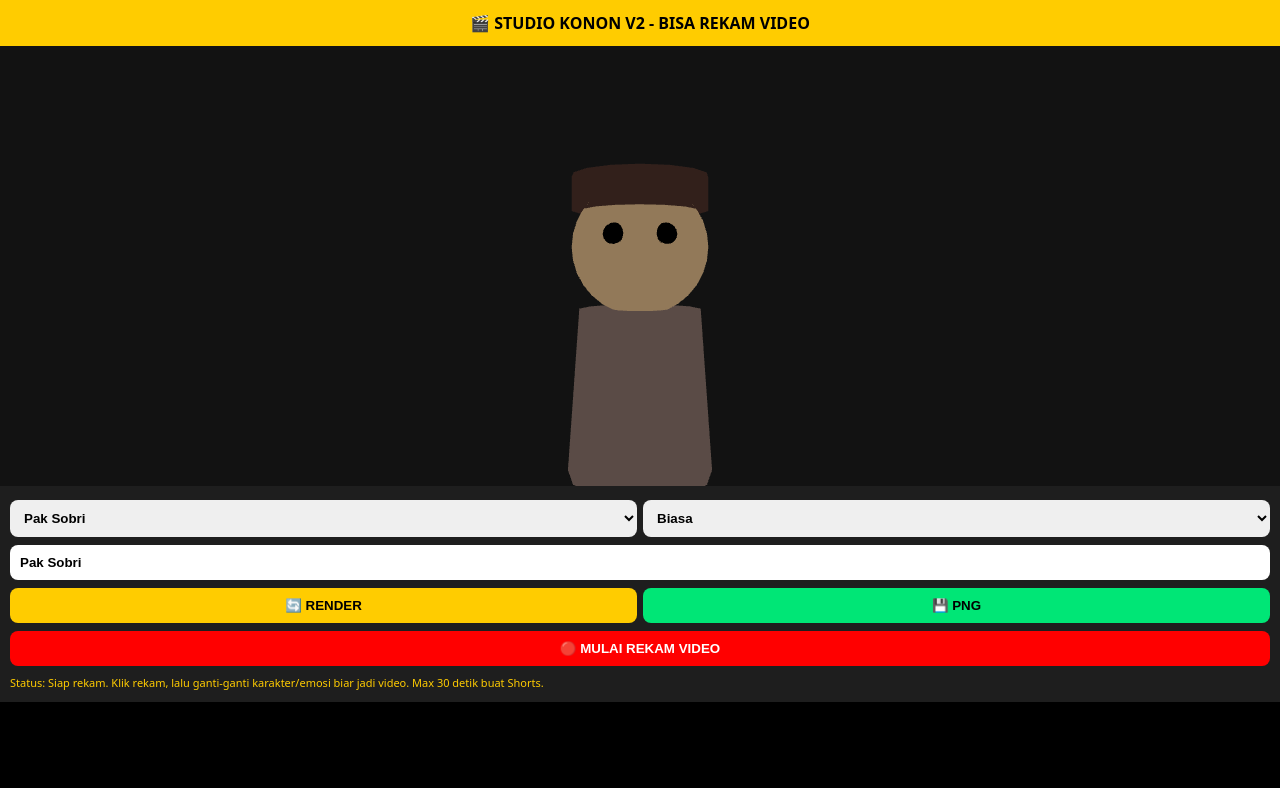
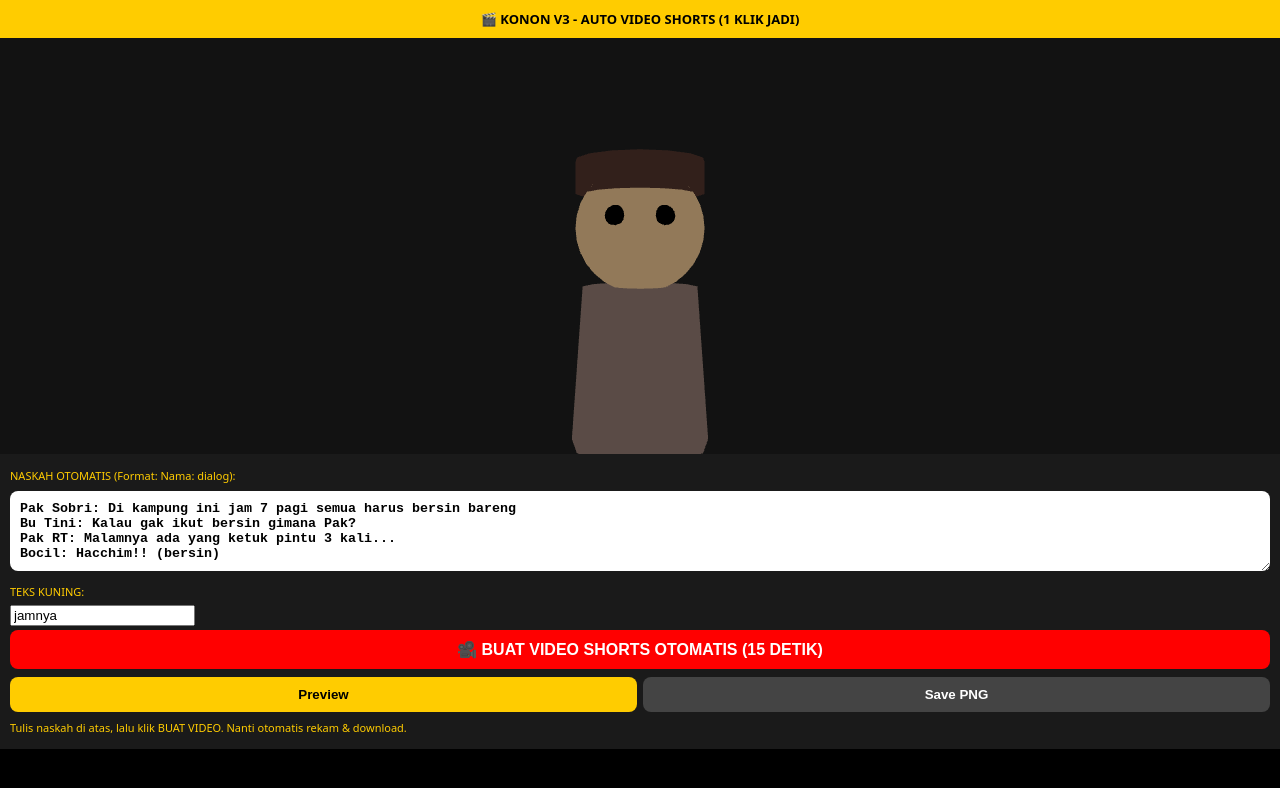
Before and after one commit to jatommaniak-wq/animasi-3d.-Pilih-Add-file., a plain HTML site: page index.html in a window 1280 px wide. Drawn offline with nearby package versions, Linux system fonts and the light colour scheme.

Commit message:
Update title and styles in index.html

```diff
--- a/index.html
+++ b/index.html
@@ -3,85 +3,94 @@
 <head>
 <meta charset="UTF-8">
 <meta name="viewport" content="width=device-width, initial-scale=1.0">
-<title>STUDIO KONON V2 - VIDEO</title>
+<title>KONON V3 AUTO VIDEO</title>
 <style>
 *{box-sizing:border-box}body{margin:0;background:#000;color:#fff;font-family:system-ui}
-#top{background:#ffcc00;color:#000;padding:12px;text-align:center;font-weight:900}
-#c{width:100%;height:55vh;display:block;background:#121212}
-#menu{padding:10px;background:#1e1e1e}
-select,input,button{width:100%;padding:10px;margin:4px 0;border-radius:8px;border:none;font-weight:900}
+#top{background:#ffcc00;color:#000;padding:10px;text-align:center;font-weight:900;font-size:13px}
+#c{width:100%;height:52vh;display:block;background:#111}
+#menu{padding:10px;background:#1a1a1a}
+textarea,select,button{width:100%;padding:10px;margin:4px 0;border-radius:8px;border:none;font-weight:700}
 button{cursor:pointer} .row{display:flex;gap:6px}.row>*{flex:1}
-.rec{background:#ff0000;color:#fff;animation:blink 1s infinite} @keyframes blink{50%{opacity:0.5}}
-small{color:#ffcc00;font-size:11px}
+small{color:#ffcc00;font-size:11px;display:block;margin:4px 0}
+#progress{width:100%;height:8px;background:#333;border-radius:4px;overflow:hidden;display:none}
+#bar{height:100%;width:0%;background:#ffcc00;transition:width 0.2s}
 </style>
 <script src="https://unpkg.com/three@0.160.0/build/three.min.js"></script>
 </head>
 <body>
-<div id="top">🎬 STUDIO KONON V2 - BISA REKAM VIDEO</div>
+<div id="top">🎬 KONON V3 - AUTO VIDEO SHORTS (1 KLIK JADI)</div>
 <canvas id="c"></canvas>
+<div id="progress"><div id="bar"></div></div>
 <div id="menu">
+<small>NASKAH OTOMATIS (Format: Nama: dialog):</small>
+<textarea id="naskah" rows="4">Pak Sobri: Di kampung ini jam 7 pagi semua harus bersin bareng
+Bu Tini: Kalau gak ikut bersin gimana Pak?
+Pak RT: Malamnya ada yang ketuk pintu 3 kali...
+Bocil: Hacchim!! (bersin)</textarea>
+<small>TEKS KUNING:</small>
+<input id="teks" value="jamnya">
+<button onclick="buatVideo()" id="btnVideo" style="background:#ff0000;color:#fff;font-size:16px">🎥 BUAT VIDEO SHORTS OTOMATIS (15 DETIK)</button>
 <div class="row">
-<select id="kar" onchange="draw()"><option value="sobri">Pak Sobri</option><option value="tini">Bu Tini</option><option value="pakrt">Pak RT</option><option value="bocil">Bocil</option></select>
-<select id="mood" onchange="draw()"><option value="biasa">Biasa</option><option value="kaget">Kaget</option><option value="takut">Takut Horor</option><option value="marah">Marah</option></select>
+<button onclick="draw('sobri','biasa')" style="background:#ffcc00;color:#000">Preview</button>
+<button onclick="save()" style="background:#444;color:#fff">Save PNG</button>
 </div>
-<input id="teks" value="Pak Sobri" oninput="draw()">
-<div class="row">
-<button onclick="draw()" style="background:#ffcc00;color:#000">🔄 RENDER</button>
-<button onclick="save()" style="background:#00e676">💾 PNG</button>
-</div>
-<button id="recBtn" onclick="toggleRec()" style="background:#ff0000;color:#fff">🔴 MULAI REKAM VIDEO</button>
-<small id="status">Status: Siap rekam. Klik rekam, lalu ganti-ganti karakter/emosi biar jadi video. Max 30 detik buat Shorts.</small>
+<small id="status">Tulis naskah di atas, lalu klik BUAT VIDEO. Nanti otomatis rekam & download.</small>
 </div>
 <script>
-let scene,camera,renderer,group,recorder,chunks=[],isRec=false,stream;
+let scene,camera,renderer,group;
 function init(){
  scene=new THREE.Scene(); scene.background=new THREE.Color(0x121212);
- camera=new THREE.PerspectiveCamera(45, window.innerWidth/(window.innerHeight*0.55),0.1,100); camera.position.set(0,1.1,2.8);
+ camera=new THREE.PerspectiveCamera(45, window.innerWidth/(window.innerHeight*0.52),0.1,100); camera.position.set(0,1.1,2.8);
  renderer=new THREE.WebGLRenderer({canvas:document.getElementById('c'),antialias:true,preserveDrawingBuffer:true});
- renderer.setSize(window.innerWidth, window.innerHeight*0.55);
+ renderer.setSize(window.innerWidth, window.innerHeight*0.52);
  scene.add(new THREE.DirectionalLight(0xffffff,1.2).position.set(2,3,2));
  scene.add(new THREE.AmbientLight(0xffffff,0.9));
- draw();
+ draw('sobri','biasa');
 }
 function txtSprite(t){
  const cv=document.createElement('canvas'); cv.width=512; cv.height=140;
  const ctx=cv.getContext('2d'); ctx.fillStyle='#000'; ctx.fillRect(0,0,512,140);
- ctx.fillStyle='#ffeb3b'; ctx.font='900 58px Arial'; ctx.textAlign='center'; ctx.fillText(t,256,90);
+ ctx.fillStyle='#ffeb3b'; ctx.font='900 52px Arial'; ctx.textAlign='center'; ctx.fillText(t,256,90);
  const tex=new THREE.CanvasTexture(cv); const spr=new THREE.Sprite(new THREE.SpriteMaterial({map:tex})); spr.scale.set(1.6,0.44,1); spr.position.set(0,-0.15,0.5); return spr;
 }
-function draw(){
+function draw(kar='sobri',mood='biasa',teksCustom){
  if(group) scene.remove(group); group=new THREE.Group();
- const kar=document.getElementById('kar').value; const mood=document.getElementById('mood').value;
- const skin=new THREE.MeshStandardMaterial({color:0xFFD6A0}); const baju=new THREE.MeshStandardMaterial({color: kar=='tini'?0x6EC6FF:kar=='pakrt'?0x444444:kar=='bocil'?0xFF5252:0xA1887F});
+ const skin=new THREE.MeshStandardMaterial({color:0xFFD6A0}); const baju=new THREE.MeshStandardMaterial({color: kar.includes('tini')?0x6EC6FF:kar.includes('rt')?0x444444:kar.includes('bocil')?0xFF5252:0xA1887F});
  const body=new THREE.Mesh(new THREE.CylinderGeometry(0.32,0.38,0.85,12),baju); body.position.y=0.45; group.add(body);
  const head=new THREE.Mesh(new THREE.SphereGeometry(0.36,16,16),skin); head.position.y=1.2; group.add(head);
- if(kar!='tini'){ const peci=new THREE.Mesh(new THREE.CylinderGeometry(0.36,0.36,0.18,16),new THREE.MeshStandardMaterial({color:kar=='pakrt'?0x111111:0x5D4037})); peci.position.y=1.48; group.add(peci); }
- else { const hijab=new THREE.Mesh(new THREE.SphereGeometry(0.4,16,16,0,Math.PI*2,0,Math.PI*0.65),new THREE.MeshStandardMaterial({color:0x81D4FA})); hijab.position.y=1.22; hijab.rotation.x=Math.PI; group.add(hijab); }
+ if(!kar.includes('tini')){ const peci=new THREE.Mesh(new THREE.CylinderGeometry(0.36,0.36,0.18,16),new THREE.MeshStandardMaterial({color:kar.includes('rt')?0x111111:0x5D4037})); peci.position.y=1.48; group.add(peci); }
  const mata=new THREE.Mesh(new THREE.SphereGeometry(0.055,8,8),new THREE.MeshStandardMaterial({color:0x000})); const m1=mata.clone(); m1.position.set(-0.12,1.25,0.31); group.add(m1); const m2=mata.clone(); m2.position.set(0.12,1.25,0.31); group.add(m2);
  if(mood=='kaget'){ m1.scale.set(1.8,1.8,1.8); m2.scale.set(1.8,1.8,1.8); }
- if(mood=='takut'){ group.position.y=-0.2; } if(mood=='marah'){ group.scale.set(1.25,1.25,1.25); }
- group.add(txtSprite(document.getElementById('teks').value||'Pak Sobri'));
+ const t=document.getElementById('teks').value||'Pak Sobri'; group.add(txtSprite(teksCustom||t));
  scene.add(group); renderer.render(scene,camera);
 }
 function save(){ const a=document.createElement('a'); a.download='konon.png'; a.href=renderer.domElement.toDataURL(); a.click(); }
-function toggleRec(){
- const btn=document.getElementById('recBtn'); const st=document.getElementById('status');
- if(!isRec){
-  chunks=[]; stream=renderer.domElement.captureStream(30);
-  recorder=new MediaRecorder(stream,{mimeType:'video/webm'});
-  recorder.ondataavailable=e=>{if(e.data.size>0) chunks.push(e.data)};
-  recorder.onstop=()=>{
-   const blob=new Blob(chunks,{type:'video/webm'}); const url=URL.createObjectURL(blob);
-   const a=document.createElement('a'); a.href=url; a.download='shorts-konon-'+Date.now()+'.webm'; a.click();
-   st.innerText='Video tersimpan! Cek Download. Langsung upload ke YouTube Shorts.'; btn.innerText='🔴 MULAI REKAM VIDEO'; btn.classList.remove('rec');
-  };
-  recorder.start(); isRec=true; btn.innerText='⏹️ STOP & SIMPAN VIDEO'; btn.classList.add('rec'); st.innerText='🔴 MEREKAM... Sekarang ganti-ganti Pak Sobri -> Bu Tini -> Emosi Kaget. Bicara pakai suara kamu!';
- } else {
-  recorder.stop(); isRec=false;
+async function buatVideo(){
+ const naskah=document.getElementById('naskah').value.split('\n').filter(x=>x.includes(':'));
+ if(naskah.length==0){ alert('Tulis naskah format: Nama: dialog'); return; }
+ const btn=document.getElementById('btnVideo'); btn.disabled=true; btn.innerText='⏳ MEREKAM VIDEO...';
+ document.getElementById('progress').style.display='block';
+ const stream=renderer.domElement.captureStream(30); const recorder=new MediaRecorder(stream,{mimeType:'video/webm'}); const chunks=[];
+ recorder.ondataavailable=e=>{if(e.data.size>0) chunks.push(e.data)};
+ recorder.onstop=()=>{
+  const blob=new Blob(chunks,{type:'video/webm'}); const url=URL.createObjectURL(blob);
+  const a=document.createElement('a'); a.href=url; a.download='SHORTS-KONON-'+Date.now()+'.webm'; a.click();
+  document.getElementById('status').innerText='✅ Video jadi! File .webm ter-download. Upload langsung ke YouTube Shorts!';
+  btn.disabled=false; btn.innerText='🎥 BUAT VIDEO SHORTS OTOMATIS (15 DETIK)'; document.getElementById('progress').style.display='none'; document.getElementById('bar').style.width='0%';
+ };
+ recorder.start();
+ for(let i=0;i<naskah.length;i++){
+  const line=naskah[i]; const parts=line.split(':'); const nama=parts[0].toLowerCase(); const dialog=parts.slice(1).join(':');
+  let kar='sobri'; if(nama.includes('tini')||nama.includes('bu')) kar='tini'; else if(nama.includes('rt')||nama.includes('roni')) kar='pakrt'; else if(nama.includes('bocil')||nama.includes('joni')) kar='bocil';
+  let mood='biasa'; if(dialog.toLowerCase().includes('!')||dialog.toLowerCase().includes('kaget')) mood='kaget'; if(dialog.toLowerCase().includes('takut')||dialog.toLowerCase().includes('ketuk')) mood='takut';
+  draw(kar,mood,dialog.substring(0,18));
+  document.getElementById('status').innerText=`Merekam ${i+1}/${naskah.length}: ${line}`; document.getElementById('bar').style.width=`${((i+1)/naskah.length)*100}%`;
+  await new Promise(r=>setTimeout(r, 2500));
  }
+ recorder.stop();
 }
 init();
-window.onresize=()=>{renderer.setSize(window.innerWidth, window.innerHeight*0.55); camera.aspect=window.innerWidth/(window.innerHeight*0.55); camera.updateProjectionMatrix(); draw();};
+window.onresize=()=>{renderer.setSize(window.innerWidth, window.innerHeight*0.52); camera.aspect=window.innerWidth/(window.innerHeight*0.52); camera.updateProjectionMatrix(); draw();};
 </script>
 </body>
 </html>
```
